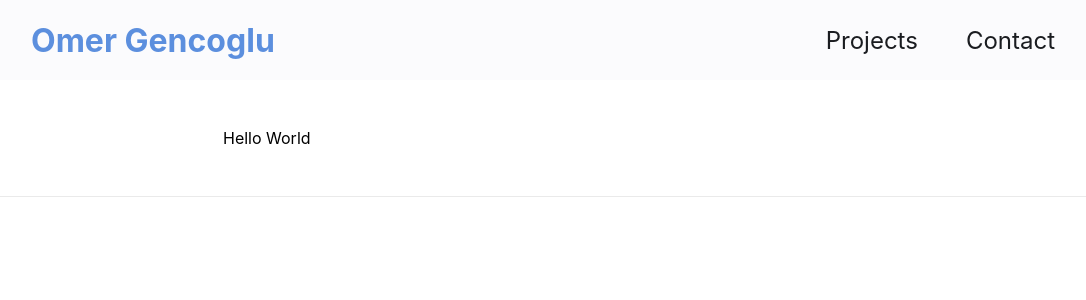
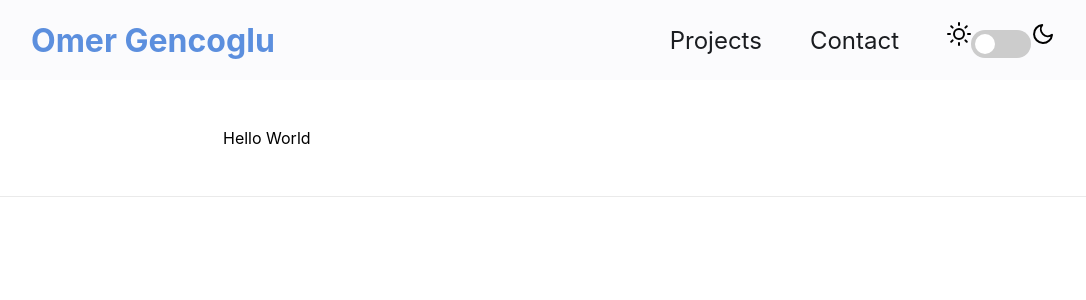
Before and after one commit to omergencoglu/portfolio, a Next.js app: page / in a window 1280 px wide. Shown: the top 300 px of the page, without its empty margins (97-1183 px from the left). Built offline with nearby package versions, Linux system fonts and the light colour scheme.

Commit message:
Add darkmode toggle switch

```diff
--- a/components/layout/Navbar.js
+++ b/components/layout/Navbar.js
@@ -1,4 +1,8 @@
 import Link from "next/link";
+
+import ToggleSwitch from "../ui/ToggleSwitch";
+import SunIcon from "../ui/SunIcon";
+import MoonIcon from "../ui/MoonIcon";
 
 import classes from "./Navbar.module.css";
 
@@ -14,6 +18,11 @@ function Navbar() {
           <li>
             <Link href="#contact">Contact</Link>
           </li>
+          <li>
+            <SunIcon />
+            <ToggleSwitch />
+            <MoonIcon />
+          </li>
         </ul>
       </nav>
     </header>
--- a/components/layout/Navbar.module.css
+++ b/components/layout/Navbar.module.css
@@ -19,7 +19,7 @@
   margin: 0;
   padding: 0;
   display: flex;
-  align-items: baseline;
+  align-items: center;
 }
 
 .header li {
--- /dev/null
+++ b/components/ui/MoonIcon.js
@@ -0,0 +1,20 @@
+function MoonIcon() {
+  return (
+    <svg
+      xmlns="http://www.w3.org/2000/svg"
+      width="24"
+      height="24"
+      viewBox="0 0 24 24"
+      fill="none"
+      stroke="currentColor"
+      strokeWidth="2"
+      strokeLinecap="round"
+      strokeLinejoin="round"
+      className="feather feather-moon"
+    >
+      <path d="M21 12.79A9 9 0 1 1 11.21 3 7 7 0 0 0 21 12.79z"></path>
+    </svg>
+  );
+}
+
+export default MoonIcon;
--- /dev/null
+++ b/components/ui/SunIcon.js
@@ -0,0 +1,28 @@
+function SunIcon() {
+  return (
+    <svg
+      xmlns="http://www.w3.org/2000/svg"
+      width="24"
+      height="24"
+      viewBox="0 0 24 24"
+      fill="none"
+      stroke="currentColor"
+      strokeWidth="2"
+      strokeLinecap="round"
+      strokeLinejoin="round"
+      className="feather feather-sun"
+    >
+      <circle cx="12" cy="12" r="5"></circle>
+      <line x1="12" y1="1" x2="12" y2="3"></line>
+      <line x1="12" y1="21" x2="12" y2="23"></line>
+      <line x1="4.22" y1="4.22" x2="5.64" y2="5.64"></line>
+      <line x1="18.36" y1="18.36" x2="19.78" y2="19.78"></line>
+      <line x1="1" y1="12" x2="3" y2="12"></line>
+      <line x1="21" y1="12" x2="23" y2="12"></line>
+      <line x1="4.22" y1="19.78" x2="5.64" y2="18.36"></line>
+      <line x1="18.36" y1="5.64" x2="19.78" y2="4.22"></line>
+    </svg>
+  );
+}
+
+export default SunIcon;
--- /dev/null
+++ b/components/ui/ToggleSwitch.js
@@ -0,0 +1,12 @@
+import classes from "./ToggleSwitch.module.css";
+
+function ToggleSwitch() {
+  return (
+    <label className={classes.switch}>
+      <input type="checkbox" />
+      <span className={classes.slider + " " + classes.round}></span>
+    </label>
+  );
+}
+
+export default ToggleSwitch;
--- /dev/null
+++ b/components/ui/ToggleSwitch.module.css
@@ -0,0 +1,62 @@
+/* The switch - the box around the slider */
+.switch {
+  position: relative;
+  display: inline-block;
+  width: 60px;
+  height: 28px;
+}
+
+/* Hide default HTML checkbox */
+.switch input {
+  opacity: 0;
+  width: 0;
+  height: 0;
+}
+
+/* The slider */
+.slider {
+  position: absolute;
+  cursor: pointer;
+  top: 0;
+  left: 0;
+  right: 0;
+  bottom: 0;
+  background-color: #ccc;
+  -webkit-transition: 0.4s;
+  transition: 0.4s;
+}
+
+.slider:before {
+  position: absolute;
+  content: "";
+  height: 20px;
+  width: 20px;
+  left: 4px;
+  bottom: 4px;
+  background-color: white;
+  -webkit-transition: 0.4s;
+  transition: 0.4s;
+}
+
+input:checked + .slider {
+  background-color: #2196f3;
+}
+
+input:focus + .slider {
+  box-shadow: 0 0 1px #2196f3;
+}
+
+input:checked + .slider:before {
+  -webkit-transform: translateX(32px);
+  -ms-transform: translateX(32px);
+  transform: translateX(32px);
+}
+
+/* Rounded sliders */
+.slider.round {
+  border-radius: 34px;
+}
+
+.slider.round:before {
+  border-radius: 50%;
+}
```
